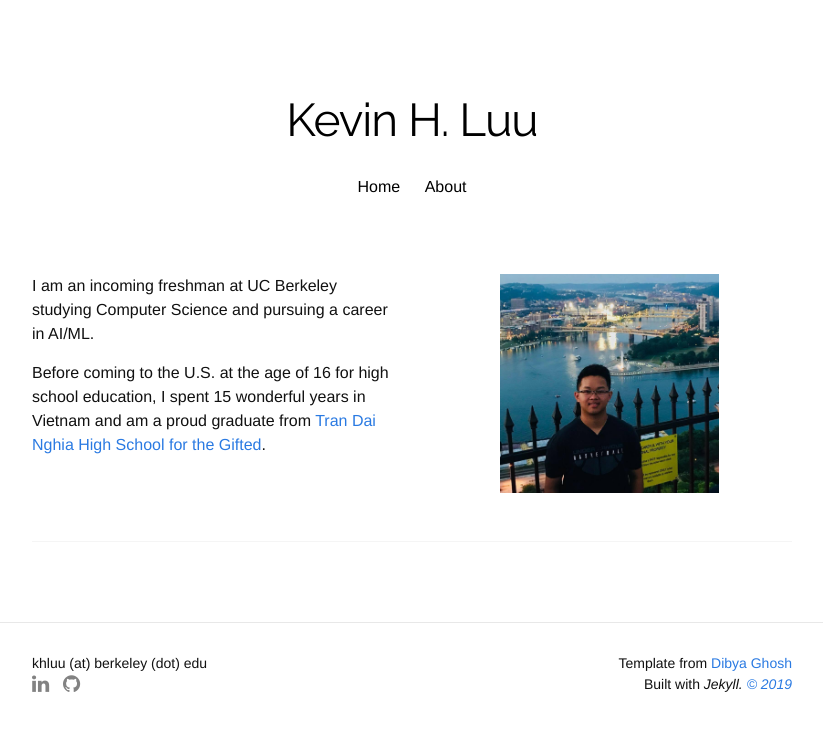
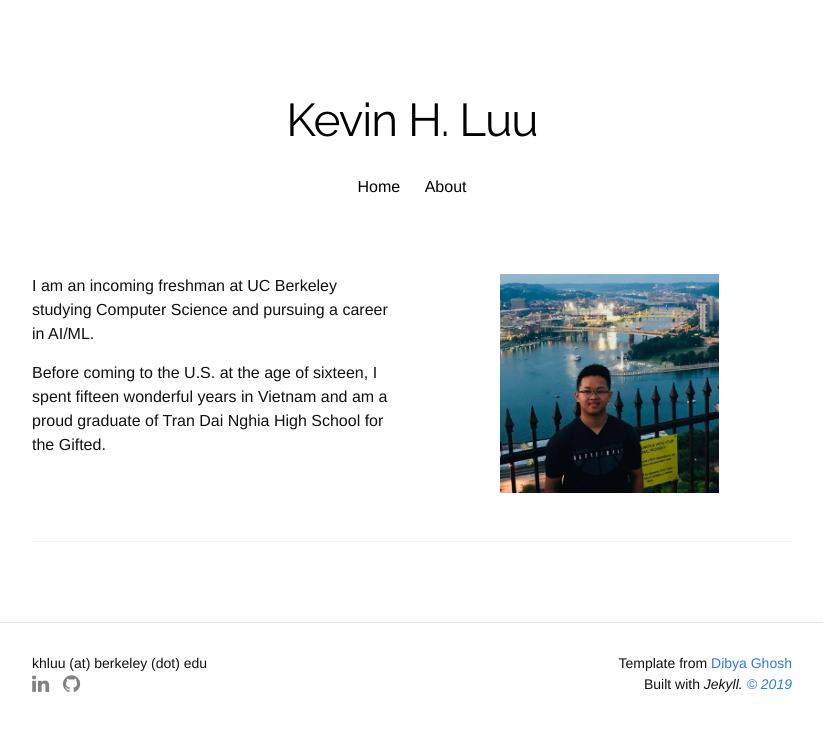
Before and after one commit to khluu/khluu.github.io, a Jekyll site: the page built from index.html, in a window 1280 px wide. Shown: the top 731 px of the page, without its empty margins (228-1051 px from the left). Built offline with Jekyll 4.4.1, drawn with Linux system fonts in a browser that asks for light colours; nearby versions of some CDN libraries; some web fonts are replaced.

Commit message:
Update index.html

```diff
--- a/index.html
+++ b/index.html
@@ -12,7 +12,7 @@ title: "Kevin H. Luu"
 
 <p> I am an incoming freshman at UC Berkeley studying Computer Science and pursuing a career in AI/ML.</p>
 
-<p> Before coming to the U.S. at the age of 16 for high school education, I spent 15 wonderful years in Vietnam and am a proud graduate from <a href="http://trandainghia.edu.vn">Tran Dai Nghia High School for the Gifted</a>.</p>
+<p> Before coming to the U.S. at the age of sixteen, I spent fifteen wonderful years in Vietnam and am a proud graduate of Tran Dai Nghia High School for the Gifted.</p>
 
 <script>
 function myFunction() {
```
